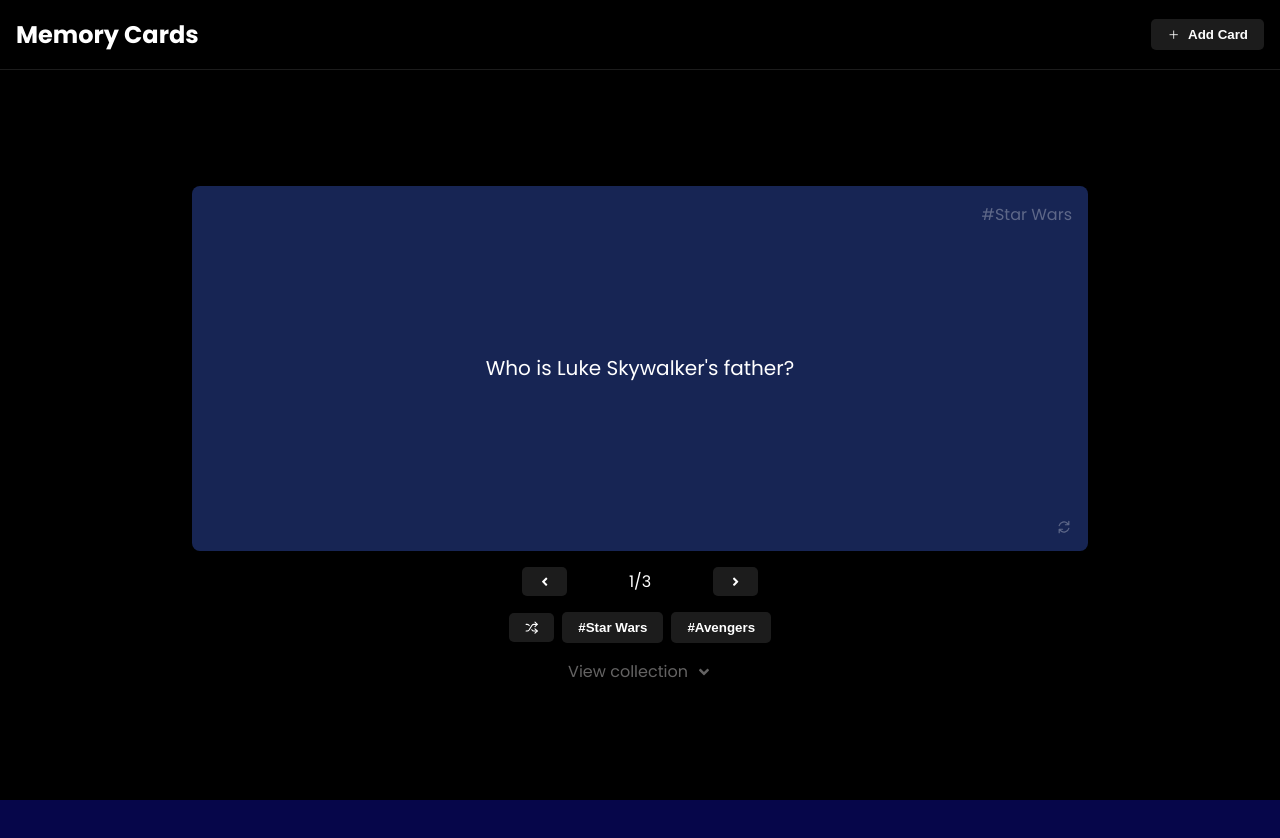
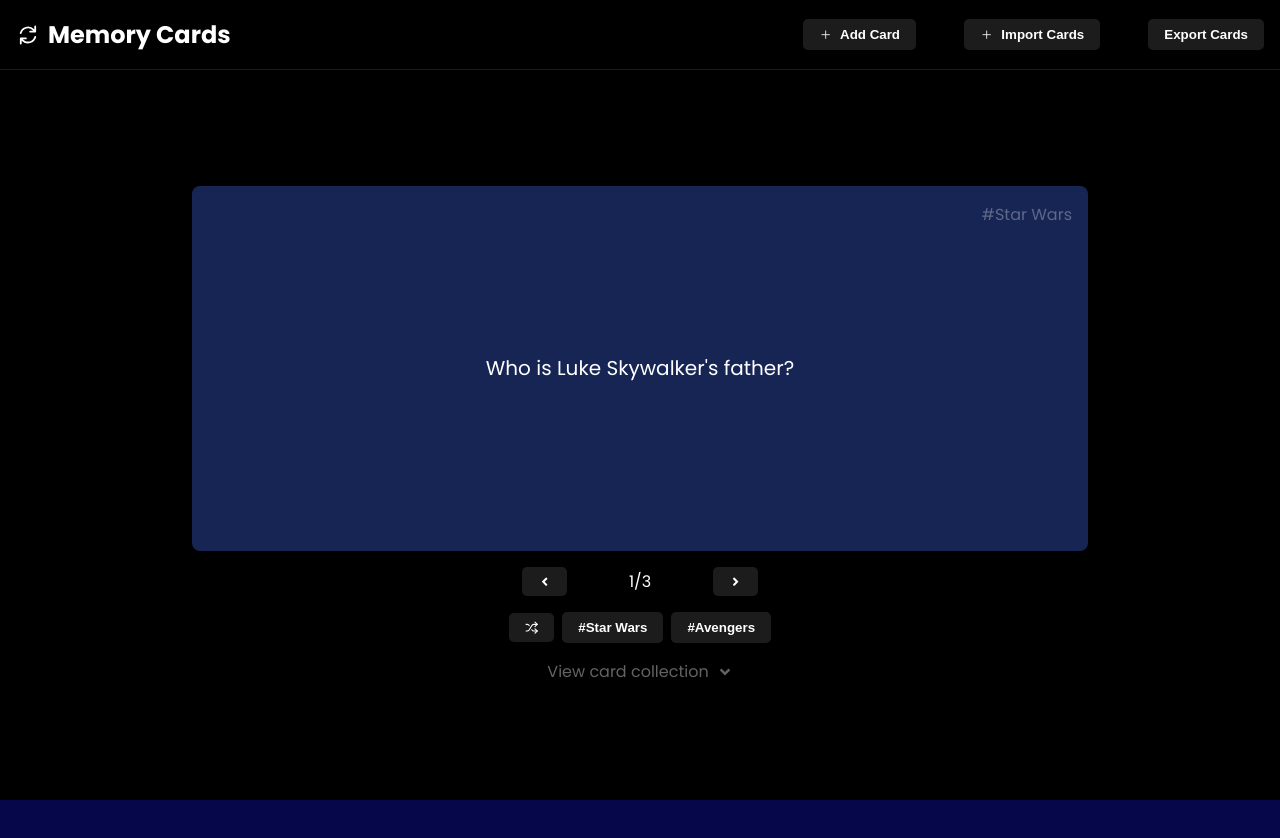
Before and after one commit to FunChosa/memory-cards-app, a React (Vite) app: page / in a window 1280 px wide. Shown: the top 838 px of the page. Built offline with nearby package versions, Linux system fonts and the light colour scheme.

Commit message:
import/export buttons added

```diff
--- a/src/App.jsx
+++ b/src/App.jsx
@@ -5,6 +5,8 @@ import AddCardModal from "./components/AddCardModal";
 import Modal from "react-modal";
 import "./styles/App.css";
 import CollectionCards from "./components/CollectionCards";
+import ImportCardsModal from "./components/ImportCardsModal";
+import { v4 as uuidv4 } from "uuid";
 
 const App = () => {
   const [cards, setCards] = useState([
@@ -28,7 +30,7 @@ const App = () => {
     },
   ]);
   const [isModalOpen, setIsModalOpen] = useState(false);
-
+  const [isImportModalOpen, setIsImportModalOpen] = useState(false);
   const addCard = (newCard) => {
     setCards([...cards, newCard]);
     setIsModalOpen(false);
@@ -46,9 +48,62 @@ const App = () => {
     setIsModalOpen(false);
   };
 
+  const openImportModal = () => {
+    setIsImportModalOpen(true);
+  };
+
+  const closeImportModal = () => {
+    setIsImportModalOpen(false);
+  };
+
+  const importCards = (newCards) => {
+    const validatedCards = validateAndPrepareCards(newCards);
+    setCards([...cards, ...validatedCards]);
+    setIsImportModalOpen(false);
+  };
+
+  const validateAndPrepareCards = (newCards) => {
+    if (!Array.isArray(newCards)) {
+      console.error("Uploaded data must be an array");
+      return [];
+    }
+    return newCards
+      .filter((card) => {
+        if (typeof card !== "object" || card === null) return false;
+        if (!card.question || typeof card.question !== "string") return false;
+        if (!card.answer || typeof card.answer !== "string") return false;
+        if (card.category && typeof card.category !== "string") return false;
+        return true;
+      })
+      .map((card) => {
+        return {
+          id: uuidv4(),
+          category: card.category || "no_category",
+          ...card,
+        };
+      });
+  };
+  const handleExportCards = () => {
+    const json = JSON.stringify(cards, null, 2);
+    const blob = new Blob([json], { type: "application/json" });
+    const url = URL.createObjectURL(blob);
+
+    const a = document.createElement("a");
+    a.href = url;
+    a.download = "memory_cards.json";
+    document.body.appendChild(a);
+    a.click();
+    document.body.removeChild(a);
+    URL.revokeObjectURL(url);
+  };
+
   return (
     <div className="App">
-      <Header openModal={openModal} />
+      <Header
+        openModal={openModal}
+        openImportModal={openImportModal}
+        handleExportCards={handleExportCards}
+      />
       <CardSlider cards={cards} />
       <CollectionCards cards={cards} />
       <Modal
@@ -62,6 +117,20 @@ const App = () => {
       >
         <AddCardModal closeModal={closeModal} addCard={addCard} />
       </Modal>
+      <Modal
+        isOpen={isImportModalOpen}
+        className="modal"
+        style={{
+          overlay: { backgroundColor: "rgba(0, 0, 0, 0.7)" },
+        }}
+        appElement={document.getElementById("root")}
+        shouldCloseOnOverlayClick={false}
+      >
+        <ImportCardsModal
+          closeModal={closeImportModal}
+          importCards={importCards}
+        />
+      </Modal>
     </div>
   );
 };
--- a/src/components/Card.jsx
+++ b/src/components/Card.jsx
@@ -1,6 +1,5 @@
 import React, { useEffect, useState } from "react";
 import "../styles/Card.css";
-import { HiMiniArrowPath } from "react-icons/hi2";
 import { debounce } from "../functions";
 const Card = ({ question, answer, id, category }) => {
   const [isFlipped, setIsFlipped] = useState(false);
@@ -33,9 +32,9 @@ const Card = ({ question, answer, id, category }) => {
       onClick={handleFlip}
     >
       <div className="category">{category && <p>#{category}</p>}</div>
-      <div className="flipper">
+      {/* <div className="flipper">
         <HiMiniArrowPath />
-      </div>
+      </div> */}
       <p>{isFlipped ? answer : question}</p>
     </div>
   );
--- a/src/components/CardSlider.jsx
+++ b/src/components/CardSlider.jsx
@@ -110,7 +110,7 @@ const CardSlider = ({ cards }) => {
         <p>No cards</p>
       )}
       <NavigationButton
-        title="View collection"
+        title="View card collection"
         id="collection-cards"
         icon={<FaAngleDown />}
       />
--- a/src/components/Header.jsx
+++ b/src/components/Header.jsx
@@ -1,15 +1,24 @@
 import React from "react";
 import "../styles/Header.css";
 import { IoAdd } from "react-icons/io5";
-const Header = ({ openModal }) => {
+import { HiMiniArrowPath } from "react-icons/hi2";
+const Header = ({ openModal, openImportModal, handleExportCards }) => {
   return (
     <div className="header-container" id="header">
-      <h2>Memory Cards</h2>
+      <h2 className="header-title">
+        <HiMiniArrowPath />
+        Memory Cards
+      </h2>
       <div className="buttons-container">
         <button onClick={openModal}>
           <IoAdd />
           Add Card
         </button>
+        <button onClick={openImportModal}>
+          <IoAdd />
+          Import Cards
+        </button>
+        <button onClick={handleExportCards}>Export Cards</button>
       </div>
     </div>
   );
--- /dev/null
+++ b/src/components/ImportCardsModal.jsx
@@ -0,0 +1,70 @@
+import React, { useState } from "react";
+import "../styles/ImportCardsModal.css";
+
+const ImportCardsModal = ({ closeModal, importCards }) => {
+  const [jsonInput, setJsonInput] = useState("");
+
+  const handleImport = () => {
+    try {
+      const uploadedCards = JSON.parse(jsonInput);
+      importCards(uploadedCards);
+      closeModal();
+    } catch (err) {
+      console.error("Invalid JSON format:", err);
+      alert("Invalid JSON. Please check format and try again.");
+    }
+  };
+
+  const placeholderText = `[
+        {
+            "question": "What is 2+2?",
+            "answer": "4"
+         },
+        {
+            "question": "What are the planets in our solar system?",
+            "answer": "Mercury, Venus, Earth, Mars, Jupiter, Saturn, Uranus, and Neptune",
+            "category": "Solar System",
+        },
+    ]`;
+
+  return (
+    <div className="modal">
+      <div className="modal-content">
+        <h2>Import Cards</h2>
+        <textarea
+          value={jsonInput}
+          onChange={(e) => setJsonInput(e.target.value)}
+          placeholder={placeholderText}
+          rows={20}
+          style={{ width: "90%" }}
+        />
+        <div
+          style={{
+            display: "flex",
+            flexDirection: "column",
+            marginTop: "10px",
+            gap: "10px",
+            width: "100px",
+          }}
+        >
+          <button className="button" onClick={handleImport}>
+            Import
+          </button>
+          <button className="button" onClick={closeModal}>
+            Cancel
+          </button>
+        </div>
+      </div>
+    </div>
+  );
+  //   return (
+  //     <div className="import-cards-modal">
+  //       <h2>Import Cards</h2>
+  //       <input type="file" accept=".csv" />
+  //       <button>Import</button>
+  //       <button onClick={closeModal}>Close</button>
+  //     </div>
+  //   );
+};
+
+export default ImportCardsModal;
--- a/src/styles/Header.css
+++ b/src/styles/Header.css
@@ -6,6 +6,13 @@
   padding: 1rem;
   border-bottom: 0.5px solid #1c1c1c;
   height: 70px;
+}
+
+.header-title {
+  display: flex;
+  flex-direction: row;
+  align-items: center;
+  gap: 0.5rem;
 }
 
 .buttons-container {
```
Also changed, not shown: src/styles/ImportCardsModal.css (added).
